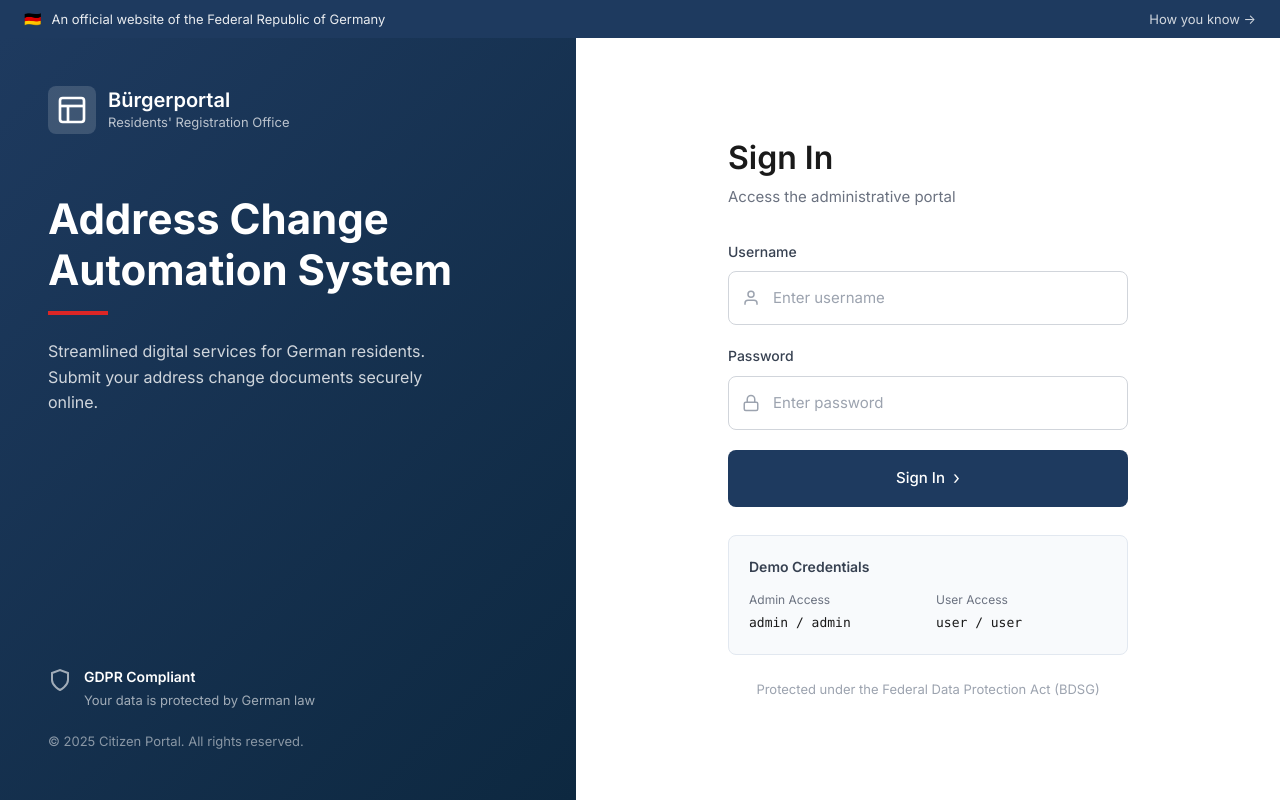
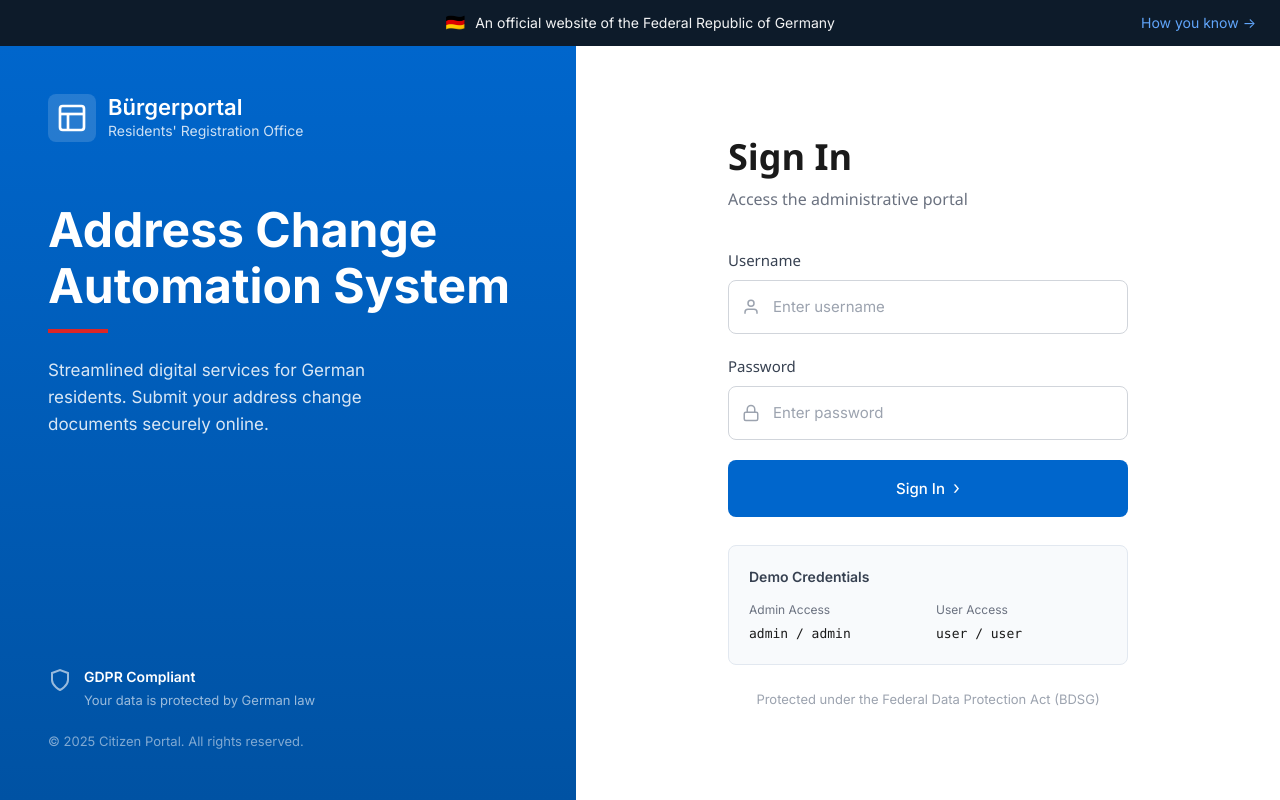
Before and after one commit to aditya153/address-change-automation, a React (Vite) app in the folder automation/frontend/: page /login in a window 1280 px wide. Built offline with nearby package versions, Linux system fonts and the light colour scheme; no server answers.

Commit message:
Update Login page: centered banner, Inter font, improved colors matching screenshot

```diff
--- a/automation/frontend/index.html
+++ b/automation/frontend/index.html
@@ -6,6 +6,10 @@
   <link rel="icon" type="image/svg+xml" href="/vite.svg" />
   <meta name="viewport" content="width=device-width, initial-scale=1.0" />
   <title>Citizen Portal</title>
+  <!-- Google Fonts - Inter -->
+  <link rel="preconnect" href="https://fonts.googleapis.com">
+  <link rel="preconnect" href="https://fonts.gstatic.com" crossorigin>
+  <link href="https://fonts.googleapis.com/css2?family=Inter:wght@400;500;600;700&display=swap" rel="stylesheet">
   <!-- Bootstrap 5 CSS -->
   <link href="https://cdn.jsdelivr.net/npm/bootstrap@5.3.3/dist/css/bootstrap.min.css" rel="stylesheet" />
   <!-- Bootstrap Icons -->
--- a/automation/frontend/src/pages/Login.css
+++ b/automation/frontend/src/pages/Login.css
@@ -1,6 +1,6 @@
 /* ================================================
    LOGIN PAGE - German Government Portal Style
-   Split-view layout: Dark blue left, White right
+   Split-view layout: Bright Blue left, White right
    ================================================ */
 
 /* Full page container */
@@ -15,17 +15,19 @@
     right: 0;
     bottom: 0;
     z-index: 9999;
+    font-family: 'Inter', -apple-system, BlinkMacSystemFont, 'Segoe UI', Roboto, sans-serif;
 }
 
-/* Government Banner */
+/* Government Banner - Very Dark, Centered */
 .gov-banner {
-    background-color: #1e3a5f;
+    background-color: #0d1b2a;
     color: #ffffff;
-    padding: 8px 24px;
+    padding: 10px 24px;
     display: flex;
-    justify-content: space-between;
+    justify-content: center;
     align-items: center;
-    font-size: 13px;
+    font-size: 14px;
+    position: relative;
 }
 
 .gov-banner-content {
@@ -35,24 +37,27 @@
 }
 
 .gov-banner-flag {
+    font-size: 16px;
+}
+
+.gov-banner-text {
+    color: rgba(255, 255, 255, 0.95);
     font-size: 14px;
 }
 
-.gov-banner-text {
-    color: rgba(255, 255, 255, 0.9);
-}
-
 .gov-banner-link {
+    position: absolute;
+    right: 24px;
     background: none;
     border: none;
-    color: rgba(255, 255, 255, 0.8);
+    color: #60a5fa;
     cursor: pointer;
-    font-size: 13px;
+    font-size: 14px;
     transition: color 0.2s;
 }
 
 .gov-banner-link:hover {
-    color: #ffffff;
+    color: #93c5fd;
 }
 
 /* Main Container - Split View */
@@ -61,10 +66,10 @@
     display: flex;
 }
 
-/* Left Panel - Dark Blue */
+/* Left Panel - Bright Blue */
 .login-left-panel {
     width: 45%;
-    background: linear-gradient(135deg, #1e3a5f 0%, #0d2840 100%);
+    background: linear-gradient(180deg, #0066cc 0%, #0052a3 100%);
     color: #ffffff;
     display: flex;
     flex-direction: column;
@@ -102,15 +107,15 @@
 }
 
 .portal-name {
-    font-size: 20px;
+    font-size: 22px;
     font-weight: 600;
     margin: 0;
     color: #ffffff !important;
 }
 
 .portal-subtitle {
-    font-size: 13px;
-    color: rgba(255, 255, 255, 0.7);
+    font-size: 14px;
+    color: rgba(255, 255, 255, 0.8);
 }
 
 /* Hero Section */
@@ -119,9 +124,9 @@
 }
 
 .login-title {
-    font-size: 42px;
+    font-size: 48px;
     font-weight: 700;
-    line-height: 1.2;
+    line-height: 1.15;
     margin: 0 0 16px 0;
     color: #ffffff !important;
 }
@@ -134,10 +139,10 @@
 }
 
 .login-description {
-    font-size: 16px;
+    font-size: 17px;
     line-height: 1.6;
-    color: rgba(255, 255, 255, 0.8) !important;
-    max-width: 380px;
+    color: rgba(255, 255, 255, 0.85) !important;
+    max-width: 400px;
 }
 
 /* GDPR Section */
@@ -198,16 +203,18 @@
 
 /* Form Title */
 .form-title {
-    font-size: 32px;
+    font-size: 36px;
     font-weight: 600;
     color: #1a1a1a !important;
     margin: 0 0 8px 0;
+    font-family: 'Segoe UI', 'Roboto', -apple-system, BlinkMacSystemFont, sans-serif;
 }
 
 .form-subtitle {
-    font-size: 15px;
+    font-size: 16px;
     color: #6b7280 !important;
-    margin: 0 0 32px 0;
+    margin: 0 0 36px 0;
+    font-family: 'Segoe UI', 'Roboto', -apple-system, BlinkMacSystemFont, sans-serif;
 }
 
 /* Form Groups */
@@ -217,10 +224,11 @@
 
 .login-form-container .form-group label {
     display: block;
-    font-size: 14px;
+    font-size: 15px;
     font-weight: 500;
     color: #374151;
     margin-bottom: 8px;
+    font-family: 'Segoe UI', 'Roboto', -apple-system, BlinkMacSystemFont, sans-serif;
 }
 
 /* Input Wrapper with Icon */
@@ -259,11 +267,11 @@
     box-shadow: 0 0 0 3px rgba(37, 99, 235, 0.1);
 }
 
-/* Login Button */
+/* Login Button - Bright Blue */
 .login-form-container .btn-login {
     width: 100%;
     padding: 14px 24px;
-    background-color: #1e3a5f;
+    background-color: #0066cc;
     color: #ffffff;
     border: none;
     border-radius: 8px;
@@ -279,7 +287,7 @@
 }
 
 .login-form-container .btn-login:hover {
-    background-color: #15304d;
+    background-color: #0052a3;
 }
 
 .btn-arrow {
```
